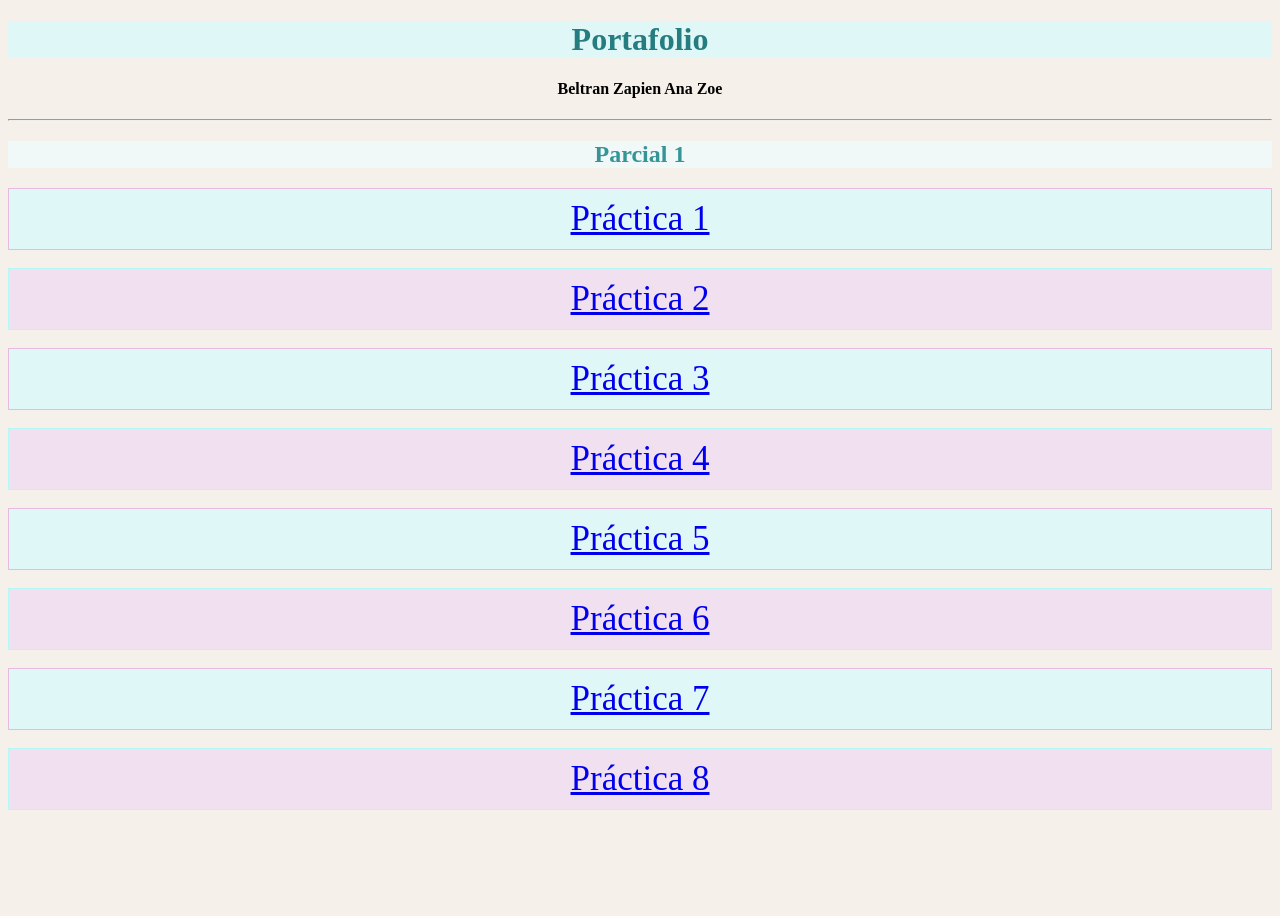
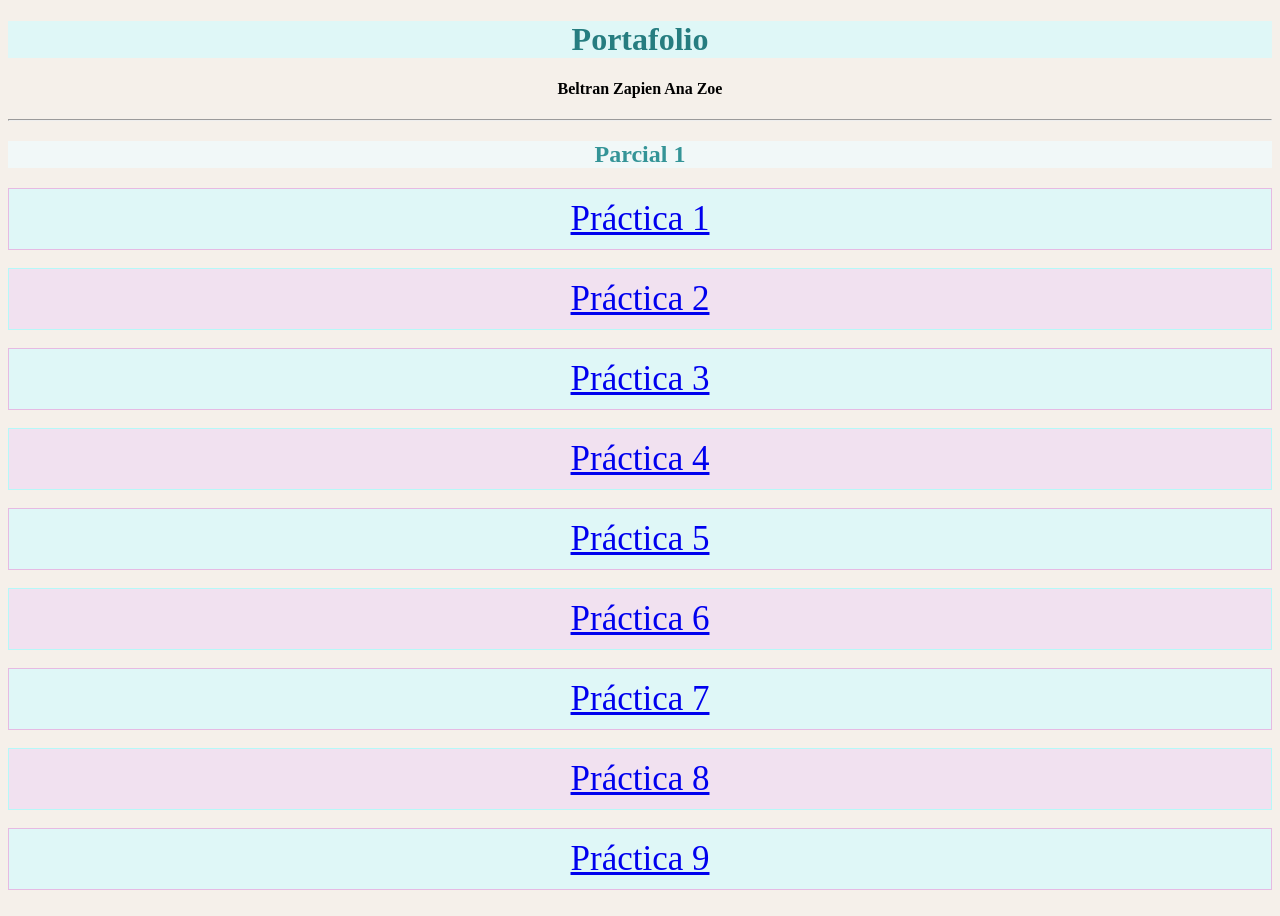
Before and after one commit to anazbeltran/anazbeltran.github.io, a plain HTML site: page index.html in a window 1280 px wide. Before the commit the page ends 836 px from the top, so only its background shows below. Drawn offline with Linux system fonts and the light colour scheme.

Commit message:
Update index.html

```diff
--- a/index.html
+++ b/index.html
@@ -66,6 +66,9 @@
     <div class="lista2">
         <a href="/practica8.html">Práctica 8</a>
     </div><br>
+     <div class="lista">
+        <a href="/practica9.html?#">Práctica 9</a>
+    </div><br>
 
 </body>
 </html>
```
